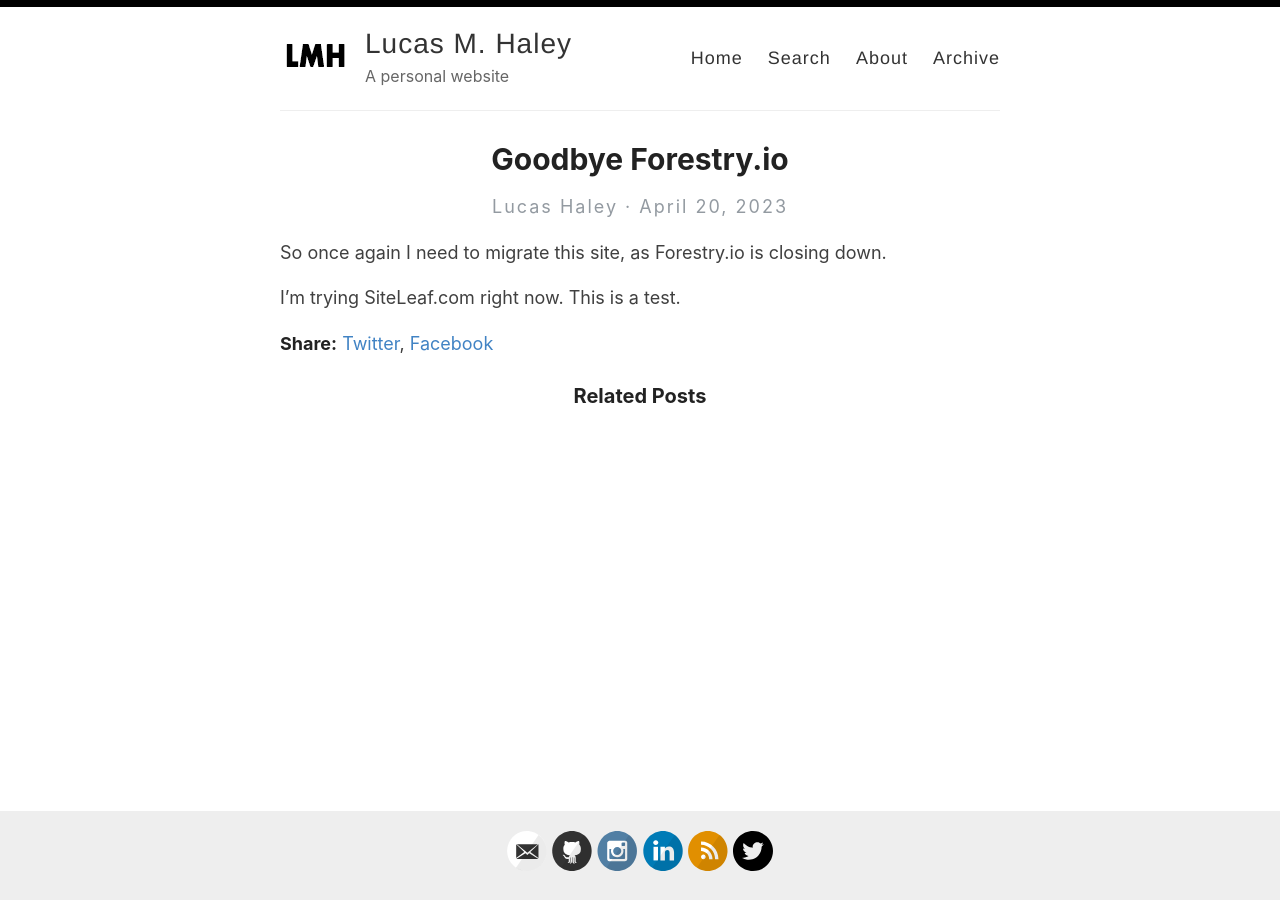
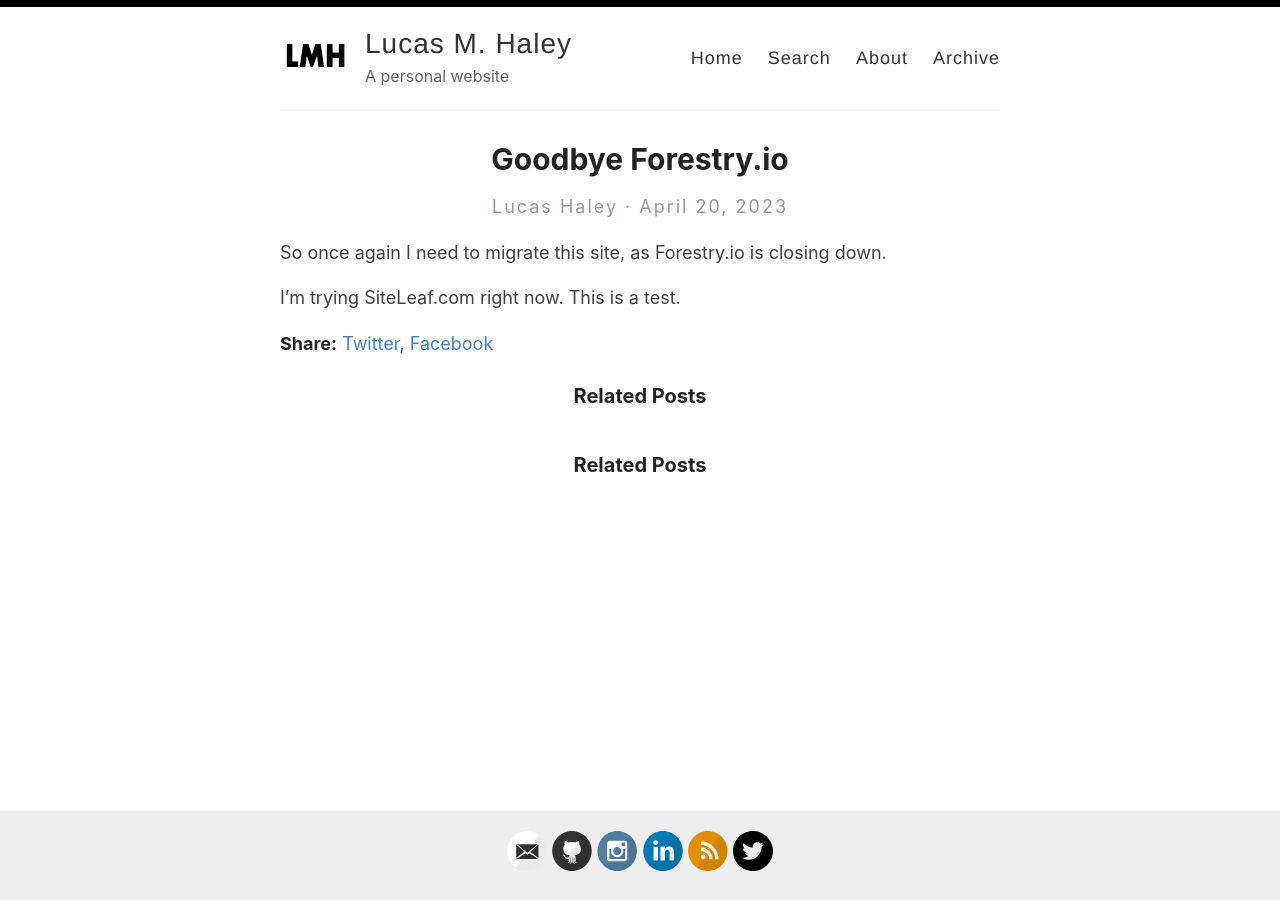
Before and after one commit to lucashaley/lucashaley.github.io, a Jekyll site: the page built from _posts/2023-04-20-goodbye-forestry-dot-io.markdown, in a window 1280 px wide. Built offline with Jekyll 4.4.1, drawn with Linux system fonts in a browser that asks for light colours; our own code applies the rules of GitHub Pages for plain Markdown files.

Commit message:
Trying out SiteLeaf, related posts changes

```diff
--- a/_layouts/post.html
+++ b/_layouts/post.html
@@ -52,6 +52,27 @@
     </div>
   </div>
 
+  <div class="related">
+    <h3>Related Posts</h3>
+    <div style="display: flex; justify-content: center;">
+    {% if post %}
+      {% assign similar_posts = post.posts %}
+    {% else %}
+      {% assign similar_pages = page.pages %}
+    {% endif %}
+    {% for similar_post in similar_posts %}
+      {% assign similar = site.posts | where: 'path', similar_post | first %}
+        <div style="display: block; width: 220px; height: 260px;">
+          <a href="{{site.baseurl}}{{ similar.url }}">
+            <img style="width: 220px; height: 220px;" src="{{ similar.splash | relative_url }}">
+            <p style="font-size: 0.8em;">{{ similar.title }}</p>
+            <p style="font-size: 0.7em;">{{ similar.excerpt | truncate: 20 }}</p>
+          </a>
+        </div>
+    {% endfor %}
+    </div>
+  </div>
+
   <!--<div class="date">
     Written on {{ page.date | date: "%B %e, %Y" }}
   </div>-->
```
